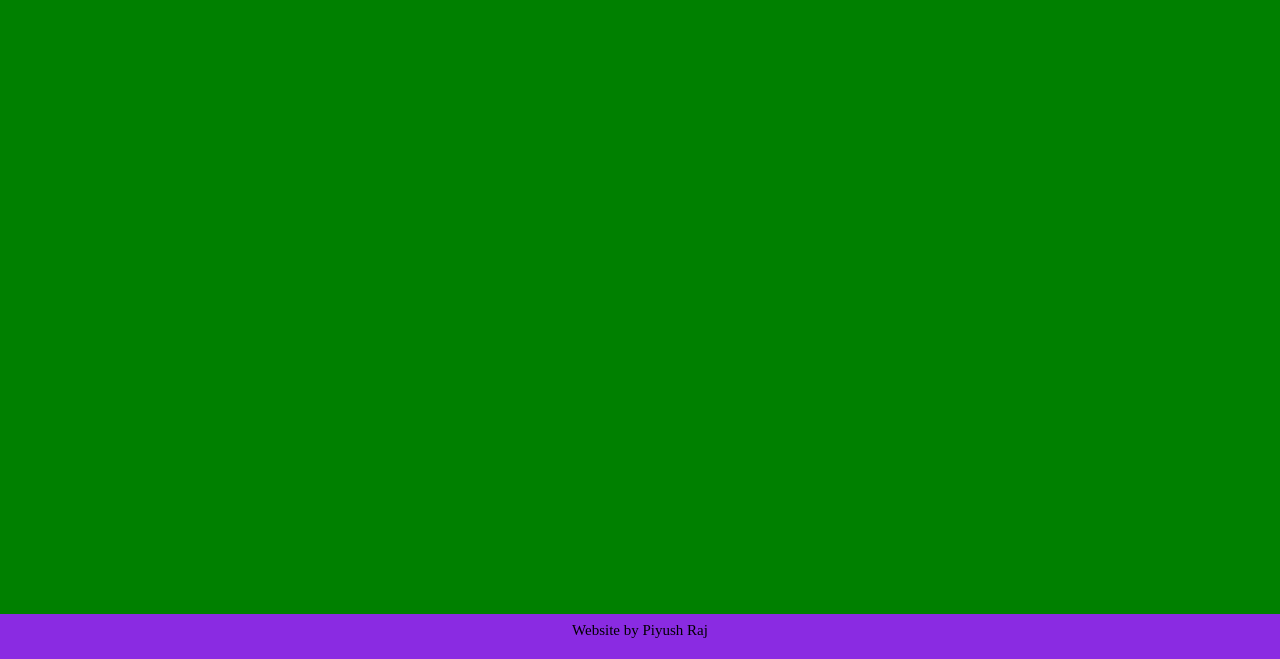
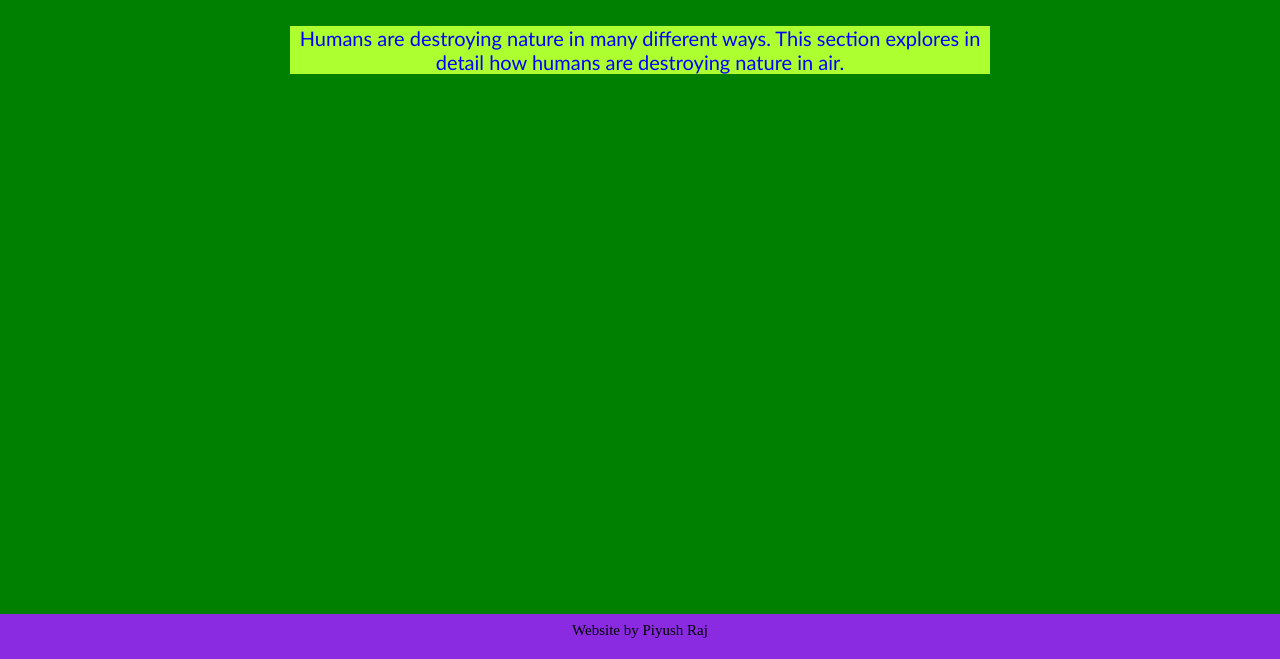
Before and after one commit to Piyush181/Nature-is-not-a-Toy, a plain HTML site: page air.html in a window 1280 px wide. Shown: the part 141-800 px from the top of the page. Drawn offline with Linux system fonts and the light colour scheme.

Commit message:
Edited air

```diff
--- a/air.html
+++ b/air.html
@@ -23,6 +23,10 @@
         <h1>Air</h1>
     </section>
 
+    <section class="section-mains">
+        <p>Humans are destroying nature in many different ways. This section explores in detail how humans are destroying nature in air.</p>
+    </section>
+
     <br>
 
     <footer>
```
